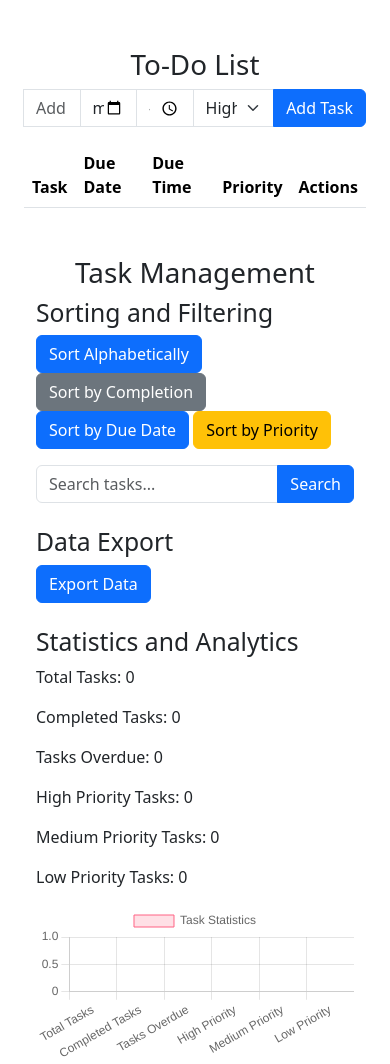
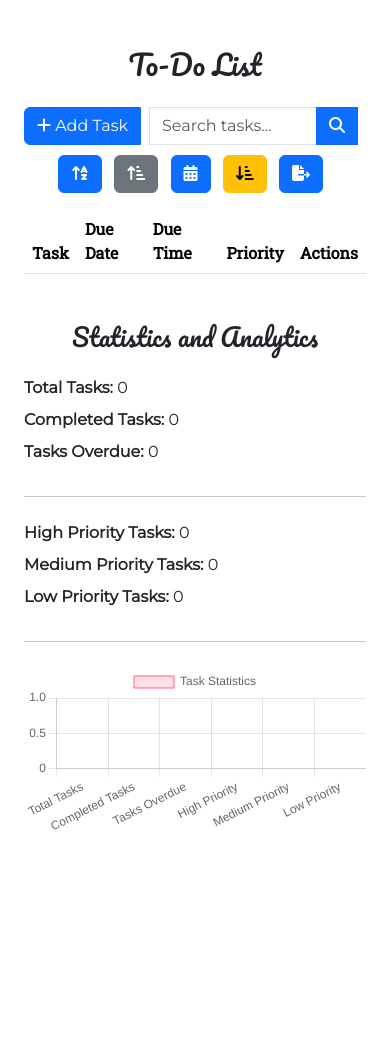
Before and after one commit to harsh-pandhe/To-do-App, a plain HTML site: page abc/index.html in a window 390 px wide. After the commit the page ends 844 px from the top, so only its background shows below. Drawn offline with nearby package versions, Linux system fonts and the light colour scheme; a script that the page names is missing; a small style sheet from the web is missing.

Commit message:
work-done

```diff
--- a/abc/index.html
+++ b/abc/index.html
@@ -16,6 +16,7 @@
         integrity="sha512-DTOQO9RWCH3ppGqcWaEA1BIZOC6xxalwEsw9c2QQeAIftl+Vegovlnee1c9QX4TctnWMn13TZye+giMm8e2LwA=="
         crossorigin="anonymous" referrerpolicy="no-referrer" />
     <link rel="stylesheet" href="https://cdnjs.cloudflare.com/ajax/libs/toastify-js/1.12.0/toastify.min.css">
+    <link rel="stylesheet" href="/abc/style.css">
 </head>
 
 <body class="container-fluid">
@@ -26,36 +27,37 @@
             <!-- Main heading for the To-Do List -->
             <h1 class="text-center">To-Do List</h1>
 
-            <!-- Input group for adding new tasks -->
-            <div class="input-group mb-3">
-                <!-- Label for the task input (visually hidden) -->
-                <label for="taskInput" class="visually-hidden">New Task</label>
+            <!-- Search input field and Sorting and Filtering section -->
+            <div class="input-group mt-3">
+                <button type="button" class="btn btn-primary" data-bs-toggle="modal" data-bs-target="#addTaskModal">
+                    <i class="fas fa-plus"></i> Add Task
+                </button>
+                <input type="text" id="searchInput" class="ms-2 form-control" placeholder="Search tasks..."
+                    aria-label="Search Task">
+                <button class="btn btn-primary me-2" onclick="searchTasks()" data-bs-toggle="tooltip"
+                    data-bs-placement="top" title="Search"><i class="fas fa-search"></i></button>
+                <section>
+                    <!-- Icons for sorting tasks -->
+                    <button class=" btn btn-primary me-2" onclick="sortAlphabetically()" data-bs-toggle="tooltip"
+                        data-bs-placement="top" title="Sort Alphabetically"><i
+                            class="fas fa-sort-alpha-up"></i></button>
+                    <button class="btn btn-secondary me-2" onclick="sortByCompletion()" data-bs-toggle="tooltip"
+                        data-bs-placement="top" title="Sort by Completion"><i
+                            class="fas fa-sort-amount-up-alt"></i></button>
+                    <button class="btn btn-primary me-2" onclick="sortByDueDate()" data-bs-toggle="tooltip"
+                        data-bs-placement="top" title="Sort by Due Date"><i class="fas fa-calendar-alt"></i></button>
+                    <button class="btn btn-warning me-2" onclick="sortTasksByPriority()" data-bs-toggle="tooltip"
+                        data-bs-placement="top" title="Sort by Priority"><i
+                            class="fas fa-sort-amount-down-alt"></i></button>
 
-                <!-- Task input field -->
-                <input type="text" id="taskInput" class="form-control" placeholder="Add a new task..."
-                    aria-label="New Task">
-
-                <!-- Due date input field -->
-                <input type="date" id="dueDateInput" class="form-control" aria-label="Due Date">
-
-                <!-- Due time input field -->
-                <input type="time" id="dueTimeInput" class="form-control" aria-label="Due Time">
-
-                <!-- Priority input field -->
-                <select id="priorityInput" class="form-select" aria-label="Priority">
-                    <option value="High">High</option>
-                    <option value="Medium">Medium</option>
-                    <option value="Low">Low</option>
-                </select>
-
-                <!-- Button to add a new task -->
-                <button class="btn btn-primary" onclick="addTask()">Add Task</button>
+                    <!-- Icons for data export -->
+                    <button class="btn btn-primary me-2" onclick="exportData()" data-bs-toggle="tooltip"
+                        data-bs-placement="top" title="Export Data"><i class="fas fa-file-export"></i></button>
+                </section>
             </div>
 
-            <!-- Task list container -->
-            <div>
             <!-- Bootstrap table for displaying tasks -->
-                <table class="table">
+            <table class="table mt-3">
                 <thead>
                     <tr>
                         <th scope="col">Task</th>
@@ -69,67 +71,88 @@
                     <!-- Tasks will be dynamically added here -->
                 </tbody>
             </table>
+
+            <!-- Statistics and Analytics section -->
+            <div class="mt-5">
+                <!-- Subheading for Statistics and Analytics -->
+                <h2 class="mb-4 text-center">Statistics and Analytics</h2>
+
+                <div class="row">
+                    <!-- Display total tasks and completed tasks -->
+                    <div class="col-md-6">
+                        <p class="mb-2"><strong>Total Tasks:</strong> <span id="totalTasks">0</span></p>
+                        <p class="mb-2"><strong>Completed Tasks:</strong> <span id="completedTasks">0</span></p>
                     </div>
 
-            <!-- Task Management card for sorting, searching, exporting/importing, and statistics -->
-            <div class="container mt-5">
-                <!-- Heading for Sorting and Filtering section -->
-                <h1 class="text-center">Task Management</h1>
-
-                <!-- Sorting and Filtering section -->
-                <div class="mb-4">
-                    <!-- Subheading for Sorting and Filtering -->
-                    <h2>Sorting and Filtering</h2>
-
-                    <!-- Buttons for sorting tasks -->
-                    <button class="btn btn-primary" onclick="sortAlphabetically()">Sort Alphabetically</button>
-                    <button class="btn btn-secondary" onclick="sortByCompletion()">Sort by Completion</button>
-                    <button class="btn btn-primary" onclick="sortByDueDate()">Sort by Due Date</button>
-                    <button class="btn btn-warning" onclick="sortTasksByPriority()">Sort by Priority</button>
-
-                    <!-- Input field for searching tasks -->
-                    <div class="input-group mt-3">
-                        <input type="text" id="searchInput" class="form-control" placeholder="Search tasks..."
-                            aria-label="Search Task">
-                        <button class="btn btn-primary" onclick="searchTasks()">Search</button>
-
+                    <!-- Display tasks overdue -->
+                    <div class="col-md-6">
+                        <p class="mb-2"><strong>Tasks Overdue:</strong> <span id="tasksOverdue">0</span></p>
                     </div>
-                    <!-- Add search functionality here -->
                 </div>
 
-                <!-- Data Export section -->
-                <div class="mb-4">
-                    <!-- Subheading for Data Export -->
-                    <h2>Data Export</h2>
+                <hr class="my-4">
 
-                    <!-- Buttons and file input for exporting and importing data -->
-                    <button class="btn btn-primary" onclick="exportData()">Export Data</button>
-
+                <div class="row">
+                    <!-- Display tasks with high, medium, and low priority -->
+                    <div class="col-md-4">
+                        <p class="mb-2"><strong>High Priority Tasks:</strong> <span id="highPriorityTasks">0</span></p>
+                    </div>
+                    <div class="col-md-4">
+                        <p class="mb-2"><strong>Medium Priority Tasks:</strong> <span id="mediumPriorityTasks">0</span>
+                        </p>
+                    </div>
+                    <div class="col-md-4">
+                        <p class="mb-2"><strong>Low Priority Tasks:</strong> <span id="lowPriorityTasks">0</span></p>
+                    </div>
                 </div>
 
-                <!-- Statistics and Analytics section -->
-                <div>
-                    <!-- Subheading for Statistics and Analytics -->
-                    <h2>Statistics and Analytics</h2>
+                <hr class="my-4">
 
-                    <!-- Display total tasks and completed tasks -->
-                    <p>Total Tasks: <span id="totalTasks">0</span></p>
-                    <p>Completed Tasks: <span id="completedTasks">0</span></p>
-
-                    <!-- Display tasks overdue -->
-                    <p>Tasks Overdue: <span id="tasksOverdue">0</span></p>
-
-                    <!-- Display tasks with high, medium, and low priority -->
-                    <p>High Priority Tasks: <span id="highPriorityTasks">0</span></p>
-                    <p>Medium Priority Tasks: <span id="mediumPriorityTasks">0</span></p>
-                    <p>Low Priority Tasks: <span id="lowPriorityTasks">0</span></p>
-
+                <!-- Display tasks chart -->
+                <div class="text-center">
                     <canvas id="tasksChart" width="400" height="200"></canvas>
-
+                </div>
             </div>
 
         </div>
+        <!-- Bootstrap modal for adding new tasks -->
+        <div class="modal fade" id="addTaskModal" tabindex="-1" aria-labelledby="addTaskModalLabel" aria-hidden="true">
+            <div class="modal-dialog">
+                <div class="modal-content">
+                    <div class="modal-header">
+                        <h5 class="modal-title" id="addTaskModalLabel">Add New Task</h5>
+                        <button type="button" class="btn-close" data-bs-dismiss="modal" aria-label="Close"></button>
                     </div>
+                    <div class="modal-body">
+                        <!-- Form for adding new task details -->
+                        <form>
+                            <div class="mb-3">
+                                <label for="taskInput" class="form-label">Task Text</label>
+                                <input type="text" class="form-control" id="taskInput" required>
+                            </div>
+                            <div class="mb-3">
+                                <label for="dueDateInput" class="form-label">Due Date</label>
+                                <input type="date" class="form-control" id="dueDateInput">
+                            </div>
+                            <div class="mb-3">
+                                <label for="dueTimeInput" class="form-label">Due Time</label>
+                                <input type="time" class="form-control" id="dueTimeInput">
+                            </div>
+                            <div class="mb-3">
+                                <label for="priorityInput" class="form-label">Priority</label>
+                                <select class="form-select" id="priorityInput">
+                                    <option value="High">High</option>
+                                    <option value="Medium">Medium</option>
+                                    <option value="Low">Low</option>
+                                </select>
+                            </div>
+                            <button type="button" class="btn btn-primary" onclick="addTask()">Add Task</button>
+                        </form>
+                    </div>
+                </div>
+            </div>
+        </div>
+
         <!-- Bootstrap modal for modifying tasks -->
         <div class="modal fade" id="modifyTaskModal" tabindex="-1" aria-labelledby="modifyTaskModalLabel"
             aria-hidden="true">
@@ -177,6 +200,13 @@
         <script src="https://cdnjs.cloudflare.com/ajax/libs/Darkmode.js/1.5.7/darkmode-js.min.js"></script>
         <script src="https://cdn.jsdelivr.net/npm/chart.js"></script>
         <script src="/abc/script.js "></script>
+        <script>
+            // Enable Bootstrap tooltips
+            var tooltipTriggerList = [].slice.call(document.querySelectorAll('[data-bs-toggle="tooltip"]'));
+            var tooltipList = tooltipTriggerList.map(function (tooltipTriggerEl) {
+                return new bootstrap.Tooltip(tooltipTriggerEl);
+            });
+        </script>
 </body>
 
 </html>
--- a/abc/script.js
+++ b/abc/script.js
@@ -130,14 +130,14 @@ function displayTasks() {
             <td>${task.dueDate ? task.dueDate : '-'}</td>
             <td>${task.dueTime ? task.dueTime : '-'}</td>
             <td>${task.priority}</td>
-            <td>
-                <button class="btn btn-warning btn-sm" onclick="modifyTask(${task.id})">
+            <td id="imp">
+                <button class="btn btn-warning btn-sm darkmode-ignore" onclick="modifyTask(${task.id})">
                     <i class="fas fa-edit"></i>
                 </button>
-                <button class="btn btn-danger btn-sm" onclick="removeTask(${task.id})">
+                <button class="btn btn-danger btn-sm darkmode-ignore" onclick="removeTask(${task.id})">
                     <i class="fas fa-trash-alt"></i>
                 </button>
-                <button class="btn btn-${task.completed ? 'secondary' : 'success'} btn-sm" onclick="toggleCompletion(${task.id})">
+                <button class="btn darkmode-ignore btn-${task.completed ? 'secondary' : 'success'} btn-sm" onclick="toggleCompletion(${task.id})">
                     <i class="${task.completed ? 'fas fa-undo' : 'fas fa-check'}"></i>
                 </button>
             </td>
@@ -403,9 +403,9 @@ document.addEventListener('DOMContentLoaded', function () {
 });
 
 const options = {
-    bottom: '64px', // default: '32px'
-    right: 'unset', // default: '32px'
-    left: '32px', // default: 'unset'
+    bottom: '93%', // default: '32px'
+    right: '2%', // default: '32px'
+    left: 'unset', // default: 'unset'
     time: '0.5s', // default: '0.3s'
     mixColor: '#fff', // default: '#fff'
     backgroundColor: '#fff',  // default: '#fff'
--- a/abc/style.css
+++ b/abc/style.css
@@ -0,0 +1,43 @@
+@import url("https://fonts.googleapis.com/css2?family=Montserrat&family=Pacifico&family=Roboto+Slab&display=swap");
+
+body {
+  font-family: "Montserrat", sans-serif;
+}
+h1, h2 {
+  font-family: "Pacifico", cursive;
+}
+
+th {
+    font-family: 'Roboto Slab', serif;
+
+}
+
+canvas {
+    font-family: 'Roboto Slab', serif;
+
+}
+@media (max-width: 767px) {
+  .input-group {
+    flex-wrap: wrap;
+    align-items: center;
+    justify-content: center;
+  }
+  #searchInput {
+    min-width: 150px;
+  }
+  .input-group .btn {
+    margin-top: 10px;
+  }
+  tbody .imp {
+    flex-direction: column;
+    flex-wrap: wrap;
+    display: flex;
+  }
+  tbody .btn {
+    margin: 5px;
+    margin-top: 0;
+  }
+  .input-group input {
+    margin-top: 10px;
+  }
+}
```
Also changed, not shown: 1 other file. Lines whose indentation alone changed are shown as unchanged.
